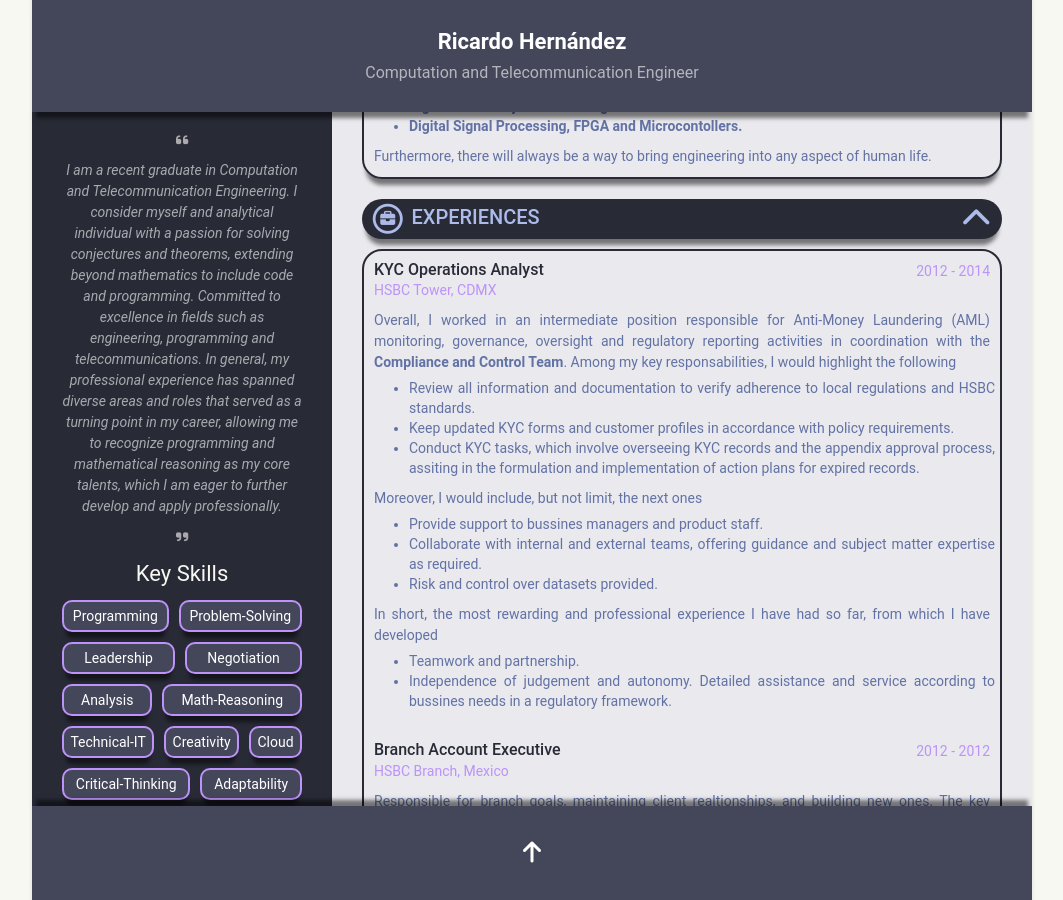
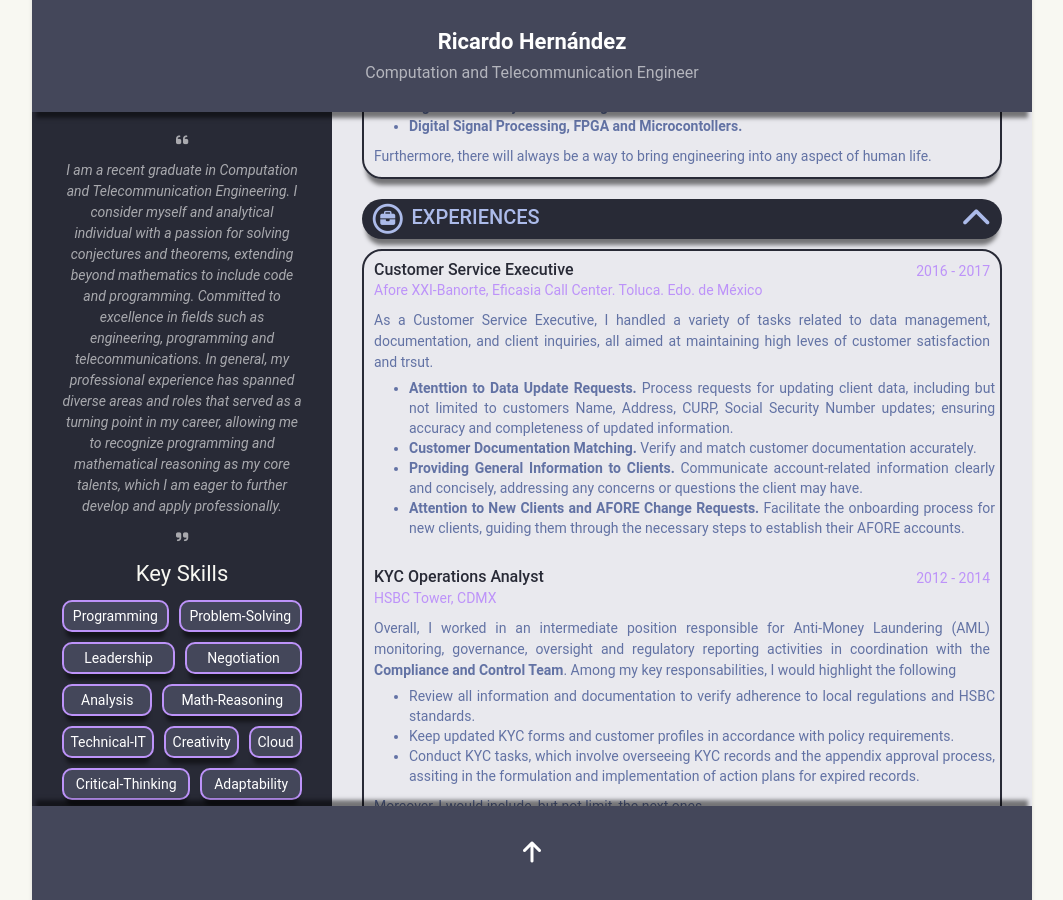
Before and after one commit to RicardoUAMmx/webcode, a Jekyll site: the page built from index.html, in a window 1280 px wide and 900 px high, scrolled down 473 px. Shown: the whole window, without its empty margins (108-1171 px from the left). Built offline with Jekyll 4.4.1, drawn with Linux system fonts in a browser that asks for light colours.

Commit message:
experimental cv-theme

```diff
--- a/_data/data.yml
+++ b/_data/data.yml
@@ -136,6 +136,26 @@ education:
 experiences:
     title: Experiences
     info:
+      - role: Customer Service Executive
+        time: 2016 - 2017
+        company: Afore XXI-Banorte, Eficasia Call Center. Toluca. Edo. de México
+        details: |
+          As a Customer Service Executive, I handled a variety of tasks related
+          to data management, documentation, and client inquiries, all aimed at
+          maintaining high leves of customer satisfaction and trsut.
+
+            - **Atenttion to Data Update Requests.** Process requests for
+              updating client data, including but not limited to customers Name,
+              Address, CURP, Social Security Number updates; ensuring accuracy and
+              completeness of updated information.
+            - **Customer Documentation Matching.** Verify and match customer
+              documentation accurately.
+            - **Providing General Information to Clients.** Communicate
+              account-related information clearly and concisely, addressing any
+              concerns or questions the client may have.
+            - **Attention to New Clients and AFORE Change Requests.** Facilitate
+              the onboarding process for new clients, guiding them through the
+              necessary steps to establish their AFORE accounts.
       - role: KYC Operations Analyst
         time: 2012 - 2014
         company: HSBC Tower, CDMX
```
